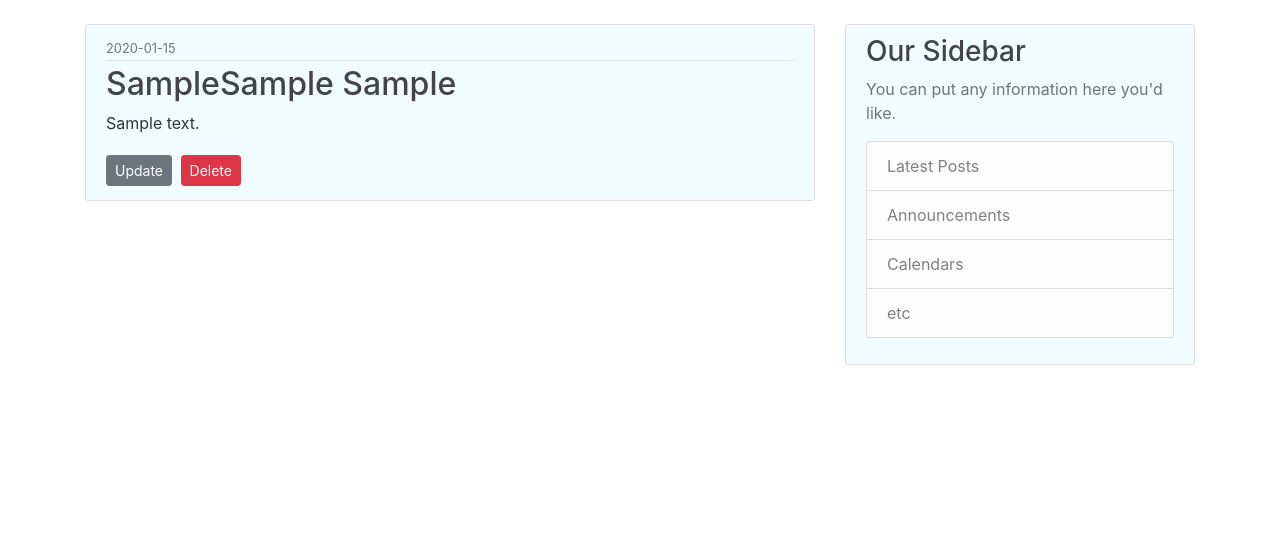
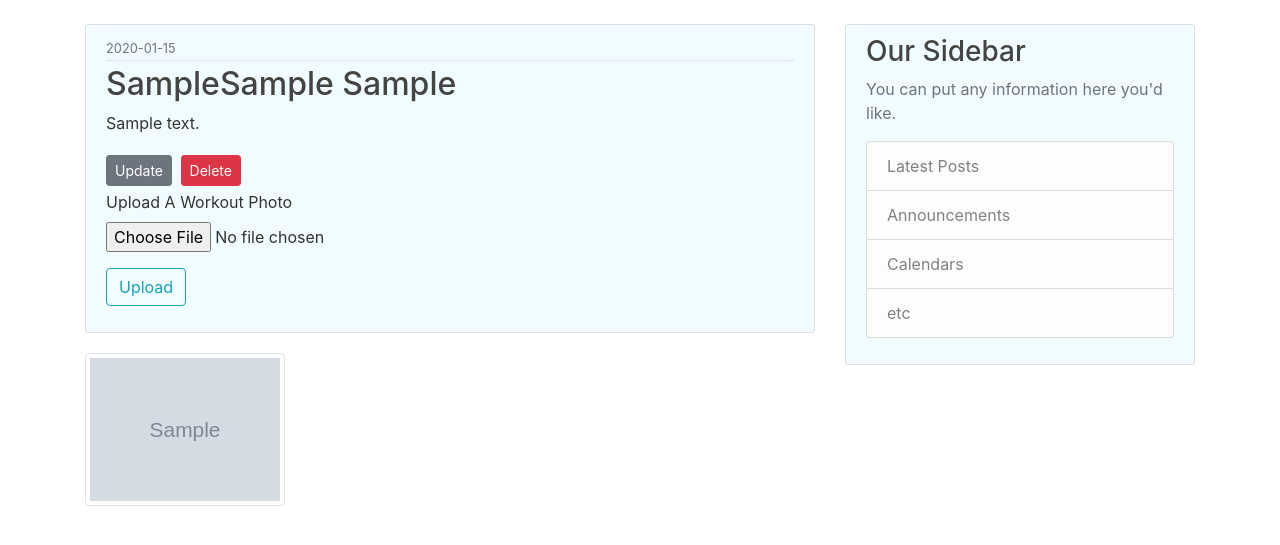
Before and after one commit to Code-Institute-Submissions/flask-training-calendar, a Flask app: page /workout/1 in a window 1280 px wide. Shown: the part 56-601 px from the top of the page. Run offline with Flask 2, Linux system fonts and the light colour scheme; a user stored in the database is signed in; tables that the repository leaves empty hold one stand-in row (values such as "Sample post"); grey boxes marked "Sample" are stand-in pictures; some libraries are stand-ins or nearby versions.

Commit message:
Added pictures to individual workouts and display them with the appropriate workout

```diff
--- a/flasktrainingcalendar/forms.py
+++ b/flasktrainingcalendar/forms.py
@@ -59,3 +59,7 @@ class NewWorkoutForm(FlaskForm):
 
 class CompletedWorkoutForm(FlaskForm):
     submit=SubmitField('Completed')
+
+class WorkoutPhotoForm(FlaskForm):
+    picture = FileField('Upload A Workout Photo', validators=[FileAllowed(['jpg', 'png'])])
+    upload = SubmitField('Upload')
--- a/flasktrainingcalendar/routes.py
+++ b/flasktrainingcalendar/routes.py
@@ -4,8 +4,8 @@ import string
 import boto3
 from flask import Flask, render_template, url_for, flash, redirect, request, abort
 from flasktrainingcalendar import app, db, bcrypt
-from flasktrainingcalendar.models import User, Workout
-from flasktrainingcalendar.forms import RegistrationForm, LoginForm, UpdateAccountForm, NewWorkoutForm, CompletedWorkoutForm
+from flasktrainingcalendar.models import User, Workout, Photo
+from flasktrainingcalendar.forms import RegistrationForm, LoginForm, UpdateAccountForm, NewWorkoutForm, CompletedWorkoutForm, WorkoutPhotoForm
 from flask_login import login_user, current_user, logout_user, login_required
 from datetime import date
 
@@ -13,9 +13,8 @@ from datetime import date
 @app.route('/')
 def home():
     if current_user.is_authenticated:
-        workout = Workout.query.filter_by(user_id = current_user.id).order_by(Workout.target_date).first()
-        current_date = date.today()
-        return render_template("home.html", workout=workout, date=current_date)
+        workouts = Workout.query.filter_by(user_id = current_user.id, target_date=date.today(), completed=False).all()
+        return render_template("home.html", workouts=workouts)
     return render_template("home.html")
 
 @app.route('/workouts')
@@ -74,7 +73,7 @@ def logout():
 
 
 
-def save_picture(form_picture):
+def save_profile_picture(form_picture):
     random_hex = ''.join([random.choice(string.digits) for n in range(8)])
     _, f_ext = os.path.splitext(form_picture.filename)
     picture_fn = random_hex + f_ext
@@ -83,13 +82,15 @@ def save_picture(form_picture):
     return picture_fn
 
 
+
+
 @app.route("/account", methods=["POST", "GET"])
 @login_required
 def account():
     form = UpdateAccountForm()
     if form.validate_on_submit():
         if form.picture.data:
-            picture_file = save_picture(form.picture.data)
+            picture_file = save_profile_picture(form.picture.data)
             current_user.image_file = picture_file
         current_user.username = form.username.data
         current_user.email = form.email.data
@@ -114,17 +115,35 @@ def new_workout():
     return render_template('new_workout.html', title='New Workout', form=form, legend='Add A Workout')
 
 
+
+def save_workout_picture(form_picture):
+    random_hex = ''.join([random.choice(string.digits) for n in range(8)])
+    _, f_ext = os.path.splitext(form_picture.filename)
+    picture_fn = random_hex + f_ext
+    s3 = boto3.resource('s3')
+    s3.Bucket('mpark-flask-training-calendar').put_object(Key="static/workout_pics/" + picture_fn, Body=form_picture)
+    return picture_fn
+
+
 @app.route("/workout/<int:workout_id>", methods=["POST", "GET"])
 def workout(workout_id):
     workout=Workout.query.get_or_404(workout_id)
+    photos = Photo.query.filter_by(workout_id=workout.id).all()
     if workout.user_id != current_user.id:
         return redirect(url_for('get_workouts'))
     completed_form = CompletedWorkoutForm()
-    if completed_form.validate_on_submit():
+    if completed_form.submit.data and completed_form.validate_on_submit():
         workout.completed = True
         db.session.commit()
         return redirect(url_for('get_workouts'))
-    return render_template("workout.html", title=workout.workout_type, workout=workout, completed_form=completed_form)
+    photo_form = WorkoutPhotoForm()
+    if photo_form.upload.data and photo_form.validate_on_submit():
+        picture_file = save_workout_picture(photo_form.picture.data)
+        photo = Photo(image_file=picture_file, workout_id=workout.id)
+        db.session.add(photo)
+        db.session.commit()
+        return redirect(url_for("workout", workout_id=workout.id))
+    return render_template("workout.html", title=workout.workout_type, workout=workout, photos=photos, completed_form=completed_form, photo_form=photo_form)
 
 @app.route("/workout/<int:workout_id>/update", methods=["GET", "POST"])
 @login_required
--- a/flasktrainingcalendar/templates/home.html
+++ b/flasktrainingcalendar/templates/home.html
@@ -1,8 +1,9 @@
 {% extends "layout.html" %}
 {% block content %}
     {% if current_user.is_authenticated %}
-        {% if workout.target_date == date and workout.completed == False %}
-        <h1>Todays workout:</h1>
+        {% if workouts %}
+            <h1>Todays workouts:</h1>
+            {% for workout in workouts %}
                 <article class="media content-section">
                 <div class="media-body">
                     <div class="article-metadata">
@@ -13,6 +14,7 @@
                     <p class="article-content">{{workout.description}}</p>
                 </div>
             </article>
+            {% endfor %}
         {% else %}
             <h1>No Workout Today</h1>
             <article class="media content-section">
--- a/flasktrainingcalendar/templates/layout.html
+++ b/flasktrainingcalendar/templates/layout.html
@@ -26,8 +26,10 @@
                 <div class="collapse navbar-collapse" id="navbarToggle">
                     <div class="navbar-nav mr-auto">
                         <a class="nav-item nav-link" href="{{url_for('home')}}">Home</a>
-                        <a class="nav-item nav-link" href="{{url_for('get_workouts')}}">Upcoming Workouts</a>
-                        <a class="nav-item nav-link" href="{{url_for('get_completed_workouts')}}">Completed Workouts</a>
+                        {% if current_user.is_authenticated %}
+                            <a class="nav-item nav-link" href="{{url_for('get_workouts')}}">Upcoming Workouts</a>
+                            <a class="nav-item nav-link" href="{{url_for('get_completed_workouts')}}">Completed Workouts</a>
+                        {% endif %}
                     </div>
                     <!-- Navbar Right Side -->
                     <div class="navbar-nav">
--- a/flasktrainingcalendar/templates/workout.html
+++ b/flasktrainingcalendar/templates/workout.html
@@ -18,12 +18,32 @@
                         <div class="form-group">
                             {{ completed_form.submit(class='btn btn-outline-info') }}
                         </div>
+                    </form>
+                    {% else %}
+                    <form method="POST" action="", enctype="multipart/form-data">
+                        {{photo_form.hidden_tag()}}
+                        <div class="form-group">
+                            {{ photo_form.picture.label() }}
+                            {{ photo_form.picture(class="form-control-file") }}
+                            {% if photo_form.picture.errors %}
+                                {% for error in photo_form.picture.errors%}
+                                    <span class='text-danger'>{{ error }}</span>
+                                {% endfor %}
+                            {% endif %}
+                        </div>
+                        <div class="form-group">
+                            {{ photo_form.upload(class='btn btn-outline-info') }}
+                        </div>
+                    </form>
                     {% endif %}
-                    </form>
                 </div>
             {% endif %}
         </div>
     </article>
+
+    {% for photo in photos %}
+        <img src="{{url_for('static', filename='workout_pics/' + photo.image_file)}}" width="200" class="img-thumbnail"></img>
+    {% endfor %}
 
     <!-- Modal -->
     <div class="modal fade" id="deleteModal" tabindex="-1" role="dialog" aria-labelledby="deleteModalLabel" aria-hidden="true">
```
Also changed, not shown: flasktrainingcalendar/models.py (+8 -0 lines). Lines whose indentation alone changed are shown as unchanged.
